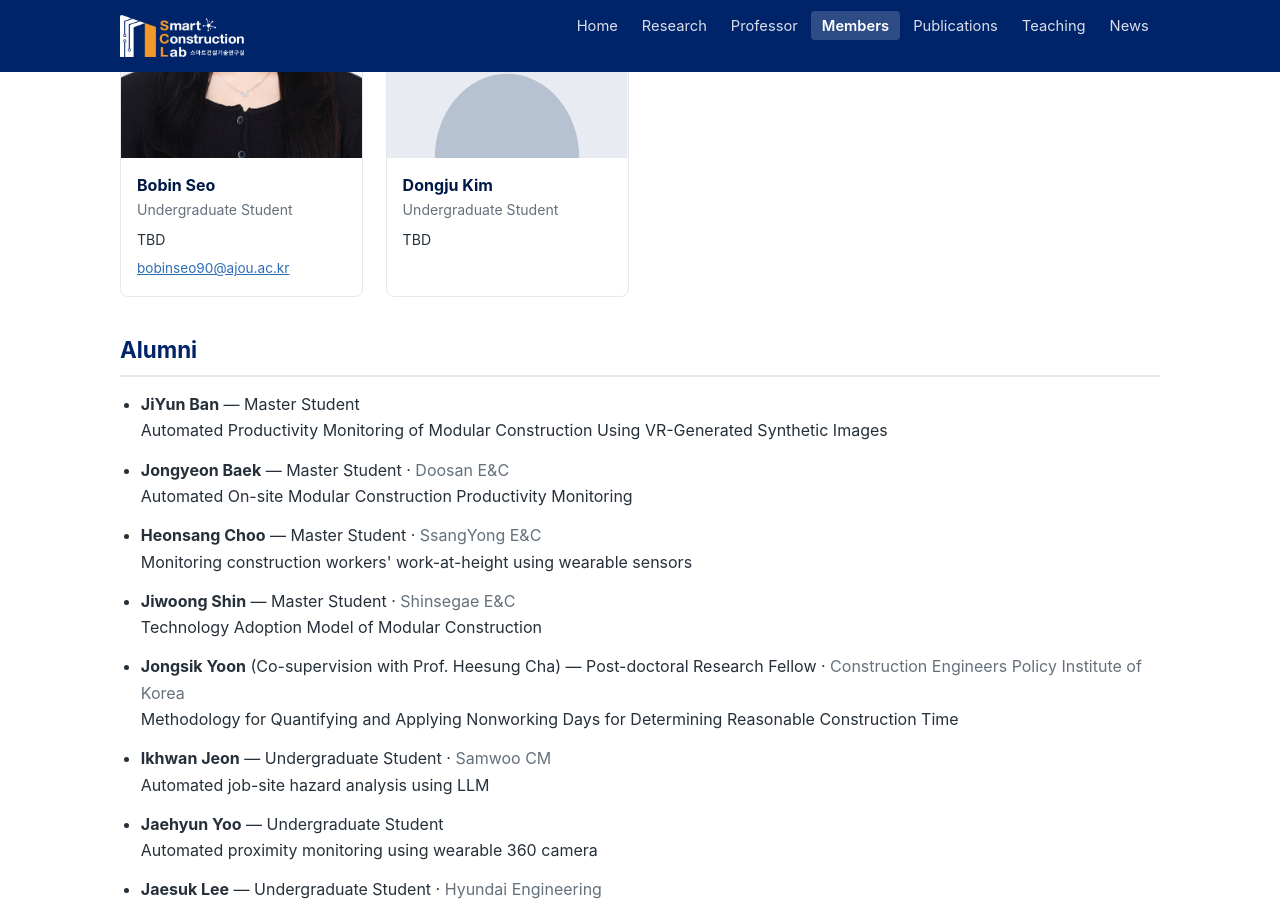
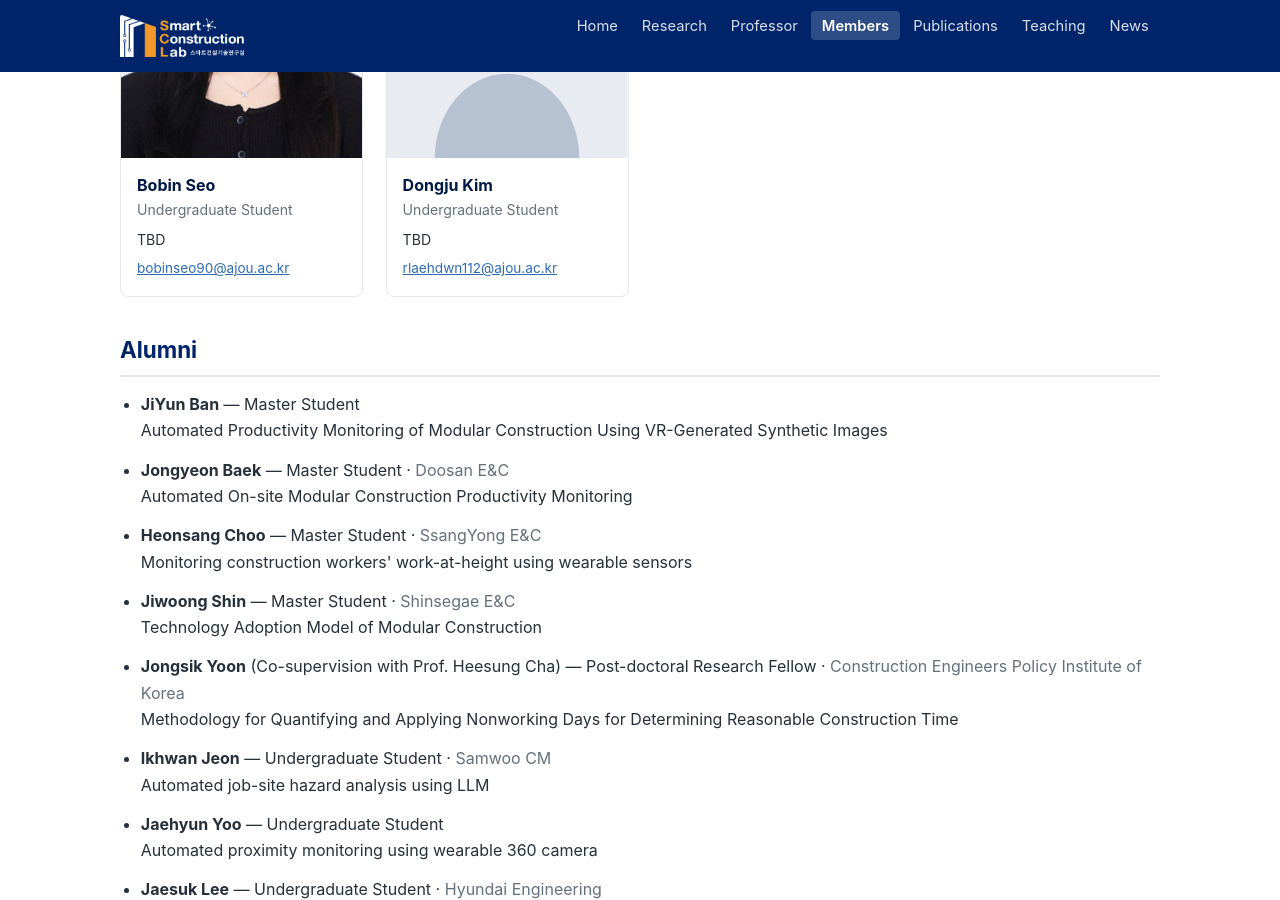
Before and after one commit to Ajou-Smart-Construction-Lab/ajou-smart-construction-lab.github.io, a Jekyll site: the page built from members.html, in a window 1280 px wide and 900 px high, scrolled down 1435 px. Built offline with Jekyll 4.4.1, drawn with Linux system fonts in a browser that asks for light colours.

Commit message:
Add Dongju Kim email
Co-Authored-By: Claude Fable 5 <noreply@anthropic.com>

```diff
--- a/members.html
+++ b/members.html
@@ -71,6 +71,7 @@ permalink: /members/
       <div class="name">Dongju Kim</div>
       <div class="position">Undergraduate Student</div>
       <div class="topic">TBD</div>
+      <div class="email"><a href="mailto:rlaehdwn112@ajou.ac.kr">rlaehdwn112@ajou.ac.kr</a></div>
     </div>
   </div>
 </div>
```
